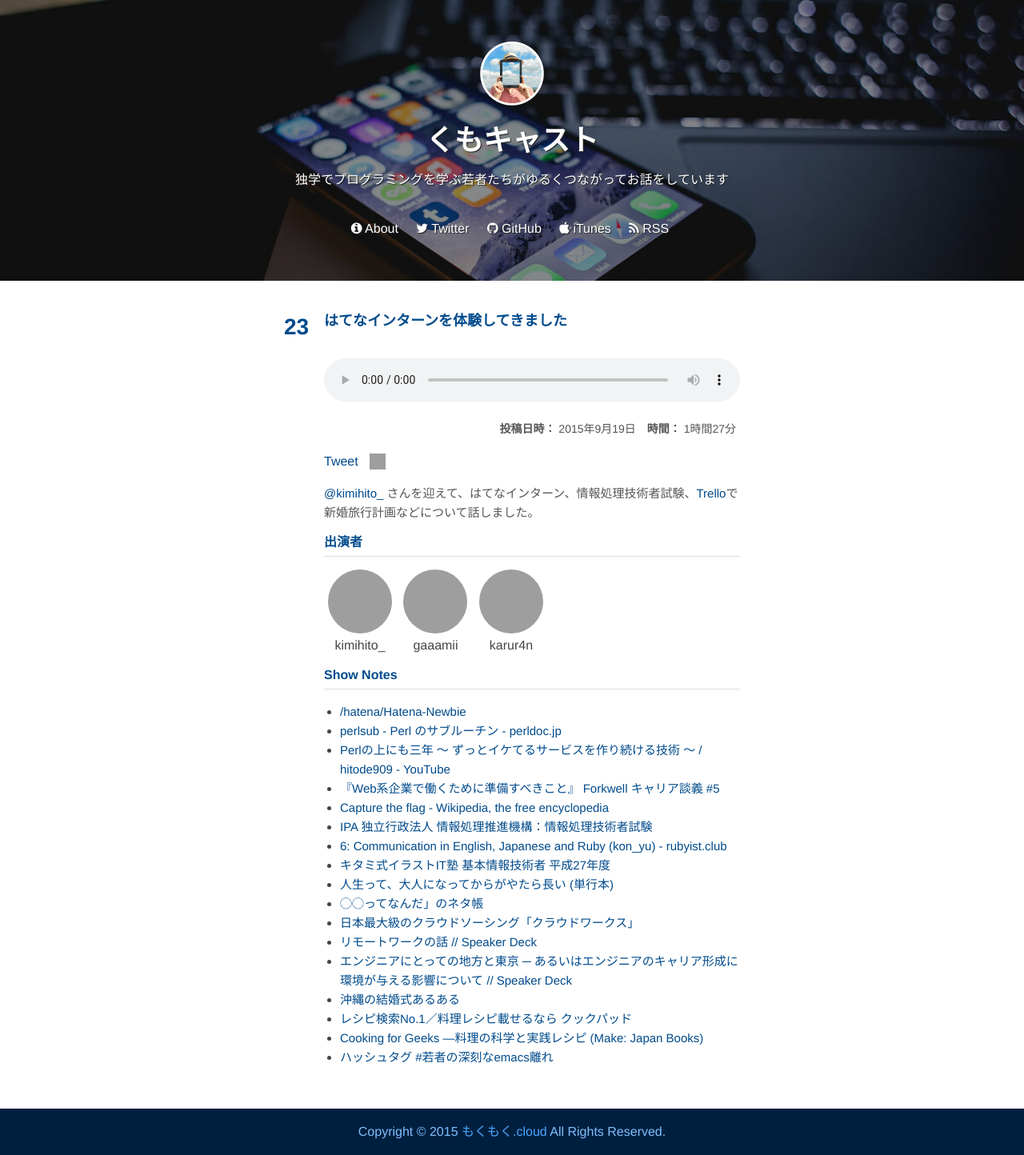
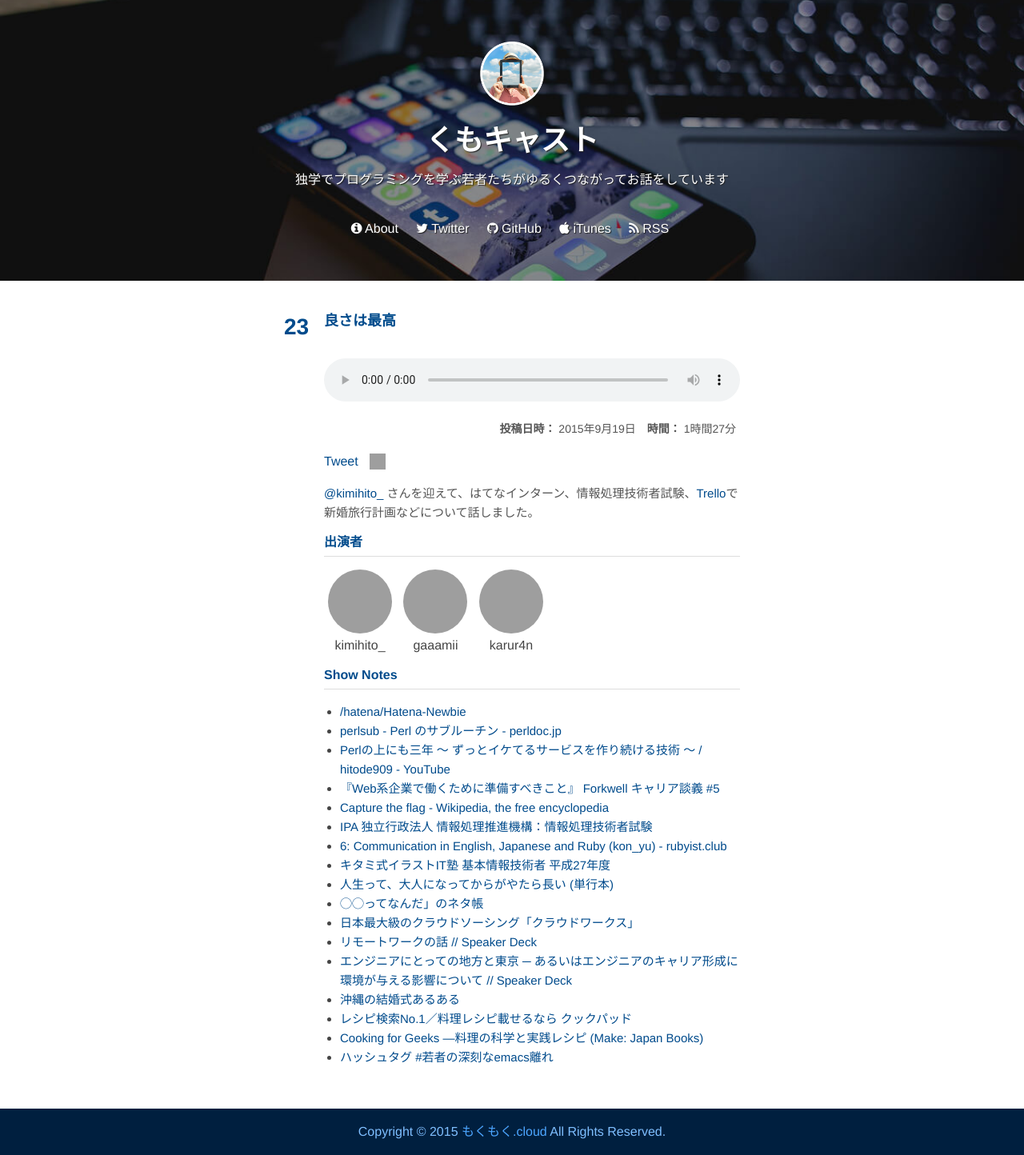
Before and after one commit to kumocast/kumocast.github.io, a Jekyll site: the page built from _posts/2015-09-19-goodness-is-the-best.md, in a window 1280 px wide, cut to the strip 0-1444 px from the top of the page. Shown: the whole strip at 80% size. Built offline with Jekyll 4.4.1, drawn with Linux system fonts in a browser that asks for light colours; nearby versions of some CDN libraries; Markdown is read by kramdown in place of the engine named in the settings; comment, search, counter and statistics services are not loaded; grey boxes are pictures that could not be loaded.

Commit message:
良さは最高

```diff
--- a/_posts/2015-09-19-goodness-is-the-best.md
+++ b/_posts/2015-09-19-goodness-is-the-best.md
@@ -1,6 +1,6 @@
 ---
 layout: post
-title: はてなインターンを体験してきました
+title: 良さは最高
 date: 2015-09-19 00:00:00
 duration: 1時間27分
 members: ['kimihito_', 'gaaamii', 'karur4n']
```
